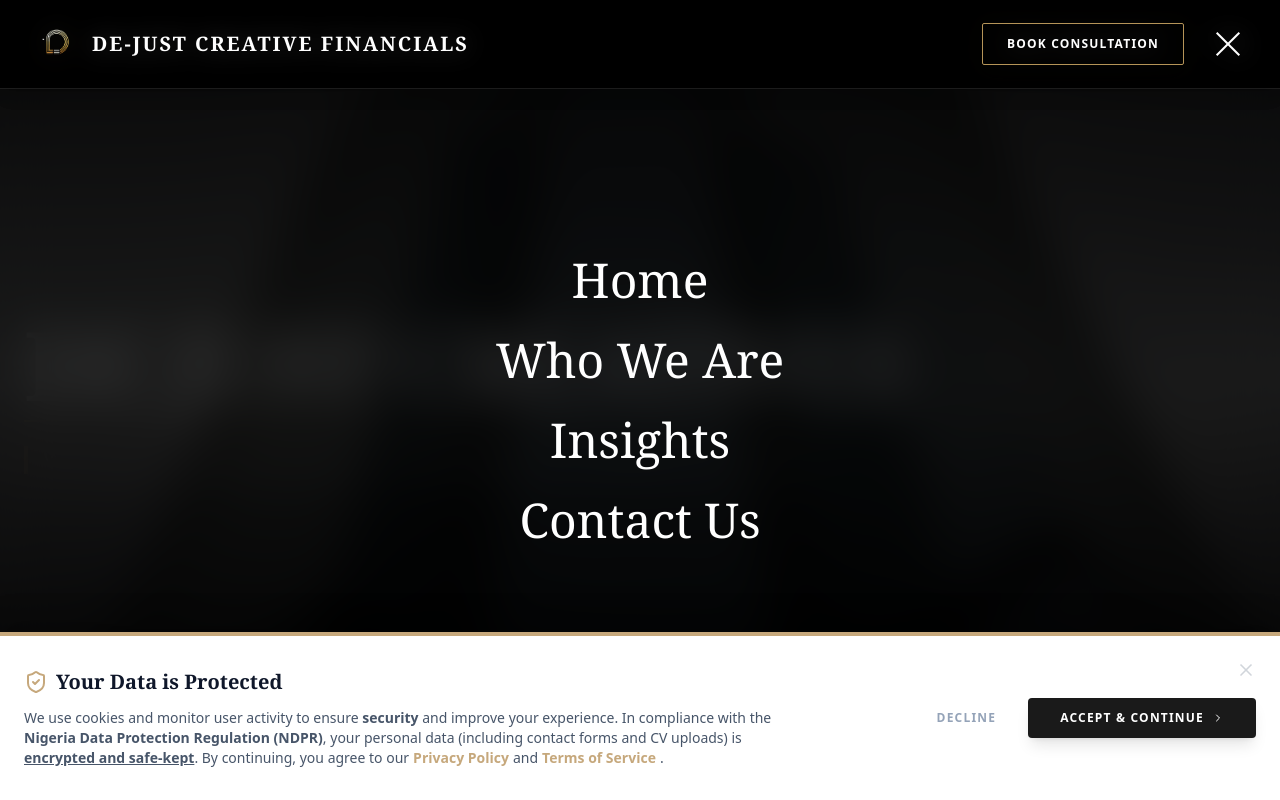
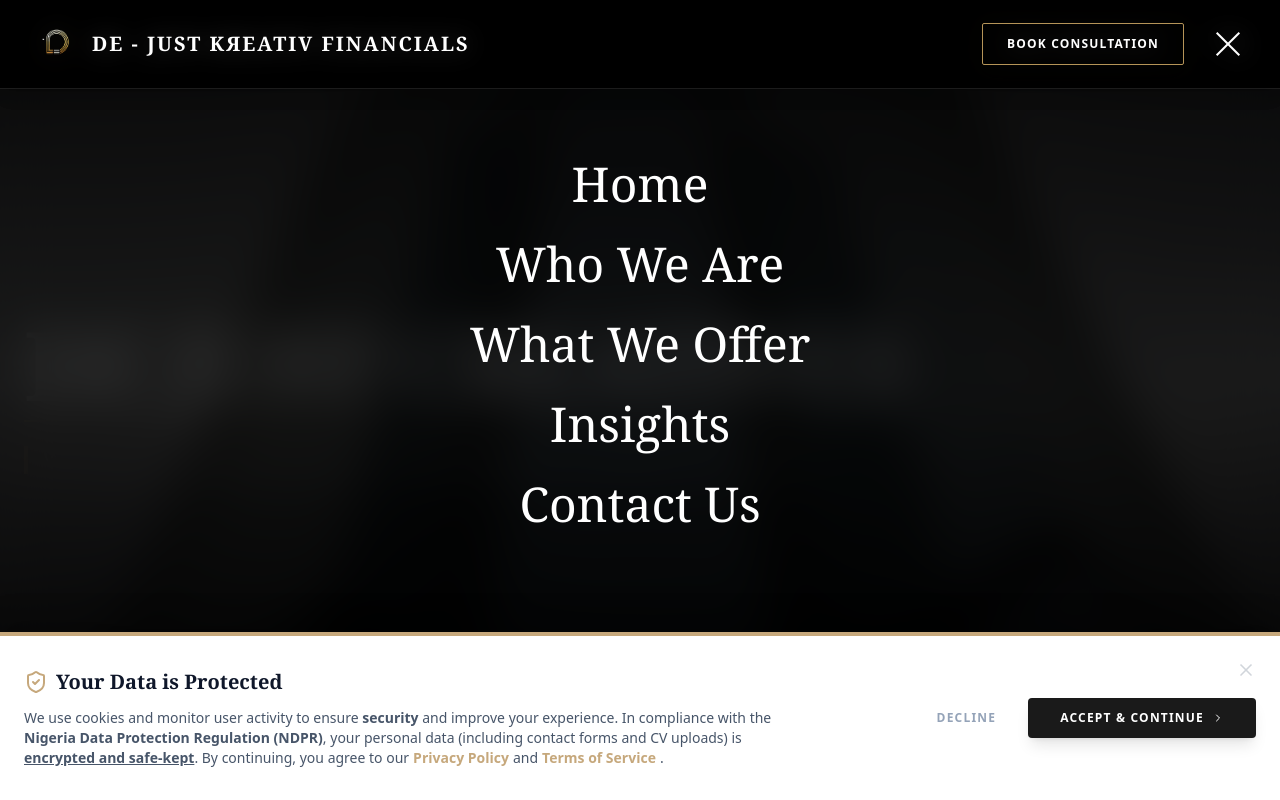
Before and after one commit to Samuel920667/de-just-creatives-site, a Next.js app: page / in a window 1280 px wide. Both pictures are taken after a click on the button 1228 px from the left and 44 px from the top of the page. Shown: the top 800 px of the page. Built offline with nearby package versions, Linux system fonts and the light colour scheme; a web font is replaced by a local one.

Commit message:
Add Google verification file

```diff
--- a/src/app/page.tsx
+++ b/src/app/page.tsx
@@ -166,7 +166,7 @@ export default function Home() {
 
               <div className="space-y-4 font-serif text-lg">
                 <div onClick={() => document.getElementById('expertise')?.scrollIntoView({behavior: 'smooth'})} className="group flex justify-between items-center border-b border-gray-400 pb-3 cursor-pointer hover:border-[#C6A87C] transition">
-                    <span className="group-hover:text-[#C6A87C] transition">Our Services</span>
+                    <span className="group-hover:text-[#C6A87C] transition">What We Offer</span>
                     <ArrowRight className="w-5 h-5 group-hover:text-[#C6A87C] transition" />
                 </div>
 
@@ -190,7 +190,7 @@ export default function Home() {
         <div className="max-w-7xl mx-auto px-6">
           <div className="mb-8 flex justify-between items-end">
               <div>
-               <h2 className="text-4xl font-serif text-slate-900 mb-2 border-l-4 border-[#C6A87C] pl-6">Our Services</h2>
+                <h2 className="text-4xl font-serif text-slate-900 mb-2 border-l-4 border-[#C6A87C] pl-6">What We Offer</h2>
                 <p className="text-slate-500 pl-7 text-sm">Professional solutions for your growth.</p>
               </div>
           </div>
--- a/src/components/Navbar.tsx
+++ b/src/components/Navbar.tsx
@@ -10,7 +10,7 @@ const inter = Inter({ subsets: ['latin'], variable: '--font-sans' });
 export default function Navbar() {
   const [isOpen, setIsOpen] = useState(false);
 
-  // Lock body scroll when menu is open so user can't scroll background
+  // Lock body scroll when menu is open
   useEffect(() => {
     if (isOpen) {
       document.body.style.overflow = 'hidden';
@@ -34,10 +34,13 @@ export default function Navbar() {
                  className="object-contain w-full h-full"
                />
             </div>
-            {/* Logo Text */}
-            <h1 className="text-[10px] sm:text-xs md:text-xl font-bold font-serif tracking-widest uppercase shadow-black drop-shadow-md whitespace-nowrap">
-              De-Just Creative Financials
-            </h1>
+
+            {/* Logo Text - (Preserved your specific formatting) */}
+            <div className="flex flex-col justify-center">
+              <h1 className="text-[10px] sm:text-xs md:text-xl font-bold font-serif tracking-widest uppercase shadow-black drop-shadow-md whitespace-nowrap leading-tight">
+                DE - JUST KЯEATIV FINANCIALS
+              </h1>
+            </div>
           </Link>
 
           {/* --- 2. CONTROLS --- */}
@@ -72,15 +75,18 @@ export default function Navbar() {
         className={`
           fixed inset-0 z-[50]
           bg-black/80 backdrop-blur-xl
-          flex flex-col justify-center items-center
+          flex flex-col items-center
+          /* 👇 CHANGED: justify-start + pt-32 pushes content DOWN below the header 👇 */
+          justify-start pt-32 md:pt-40 overflow-y-auto
           transition-all duration-500 ease-[cubic-bezier(0.32,0.72,0,1)]
           ${isOpen ? 'opacity-100 visible scale-100' : 'opacity-0 invisible scale-95 pointer-events-none'}
         `}
       >
-        <nav className="flex flex-col space-y-8 text-center">
+        <nav className="flex flex-col space-y-6 md:space-y-8 text-center pb-10">
           {[
             { name: "Home", href: "/" },
             { name: "Who We Are", href: "/#who-we-are" },
+            { name: "What We Offer", href: "/#expertise" },
             { name: "Insights", href: "/#insights" },
             { name: "Contact Us", href: "/contact" },
           ].map((link, idx) => (
```
Lines whose indentation alone changed are shown as unchanged.
